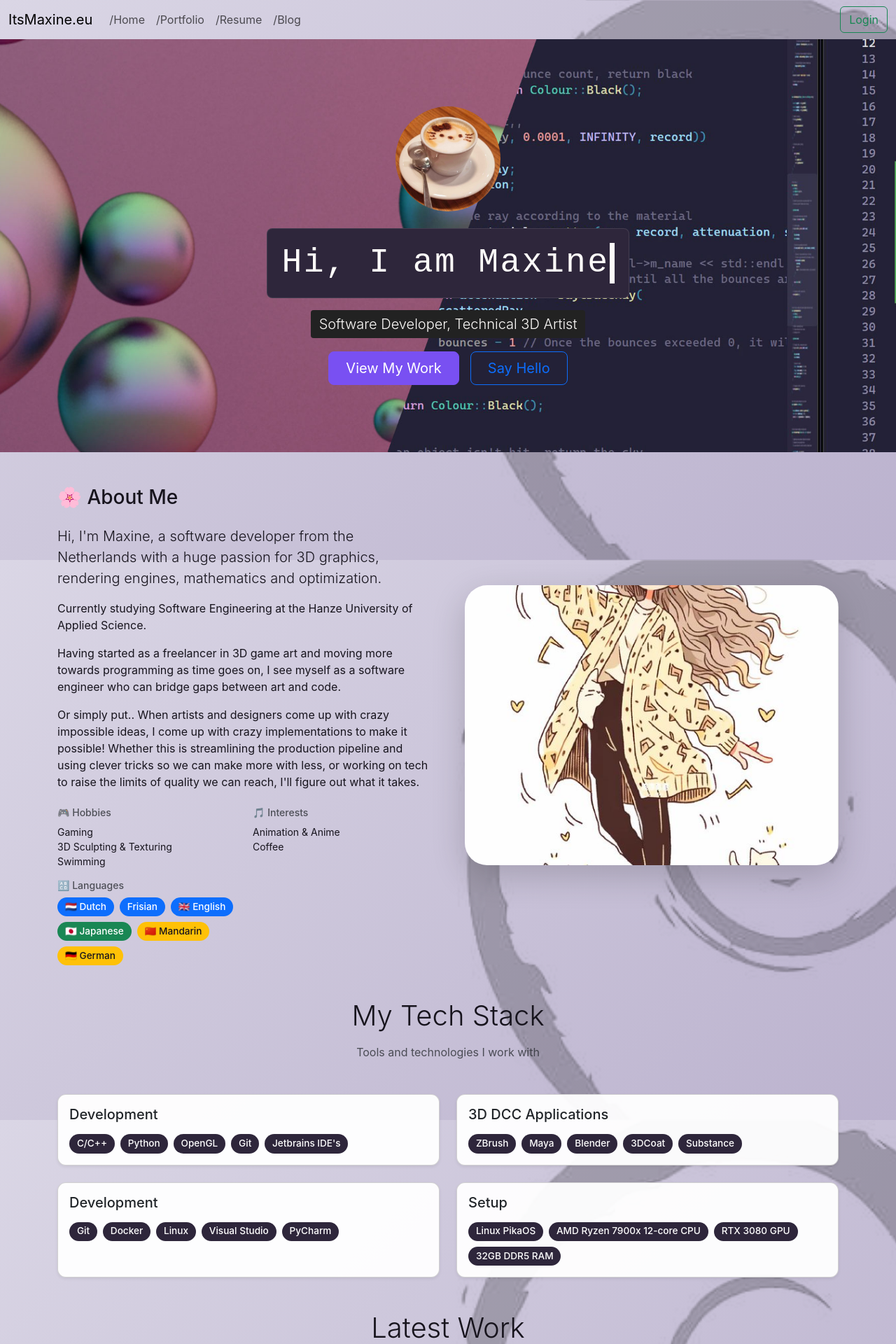
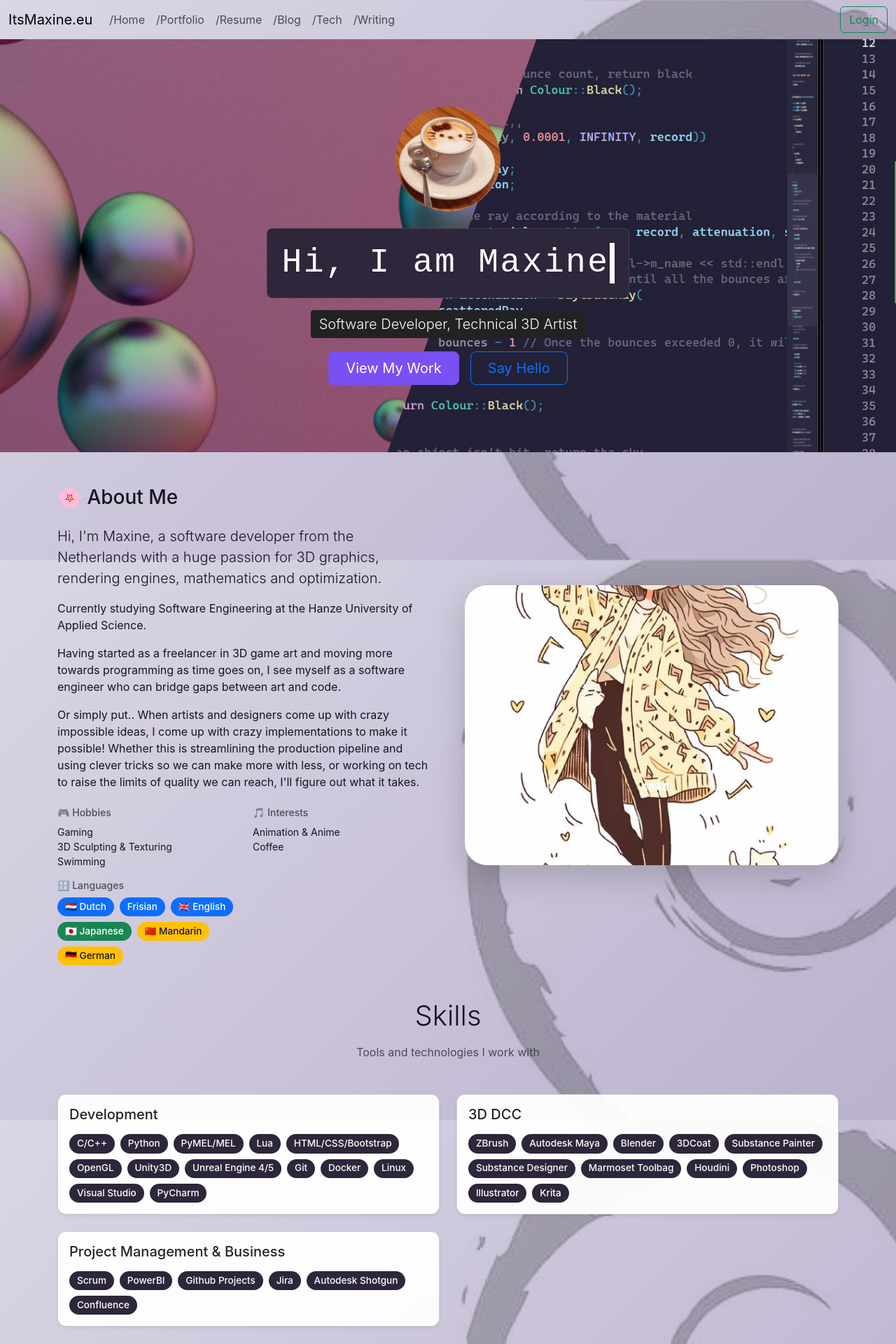
Before and after one commit to MaxineCodes/portfolio_website, a Flask app: page / in a window 1280 px wide. Shown: the top 1920 px of the page at 70% size. Run offline with Flask 3, Linux system fonts and the light colour scheme.

Commit message:
added tech, writing, and blog routes and html files

```diff
--- a/app.py
+++ b/app.py
@@ -10,12 +10,21 @@ def index():
 @app.route("/portfolio")
 def portfolio():
     return render_template("portfolio.html")
+@app.route("/blog")
+def blog():
+    return render_template("blog.html")
 @app.route("/resume")
 def resume():
     return render_template("resume.html")
 @app.route("/contact")
 def contact():
     return render_template("contact.html")
+@app.route("/tech")
+def tech():
+    return render_template("tech.html")
+@app.route("/writing")
+def writing():
+    return render_template("writing.html")
 
 
 #def index():
--- a/templates/base.html
+++ b/templates/base.html
@@ -47,7 +47,13 @@ body {
                         <a class="nav-link" href="{{ url_for('resume') }}">/Resume</a>
                     </li>
                     <li class="nav-item">
-                        <a class="nav-link" href="#">/Blog</a>
+                        <a class="nav-link" href="{{ url_for('blog') }}">/Blog</a>
+                    </li>
+                    <li class="nav-item">
+                        <a class="nav-link" href="{{ url_for('tech') }}">/Tech</a>
+                    </li>
+                    <li class="nav-item">
+                        <a class="nav-link" href="{{ url_for('writing') }}">/Writing</a>
                     </li>
                     <!--
                     <li class="nav-item">
@@ -77,6 +83,7 @@ body {
                 <!-- About Section -->
                 <div class="col-md-4 mb-4 mb-md-0">
                     <h5>ItsMaxine.eu</h5>
+                    <p class="small text-muted">Maxine Meijboom</p>
                     <p class="small text-muted">Software Developer & Technical 3D Artist.</p>
                 </div>
 
@@ -87,8 +94,10 @@ body {
                         <li class="mb-2"><a href="{{ url_for('index') }}" class="text-muted text-decoration-none">/Home</a></li>
                         <li class="mb-2"><a href="#" class="text-muted text-decoration-none">/Portfolio</a></li>
                         <li class="mb-2"><a href="{{ url_for('resume') }}" class="text-muted text-decoration-none">/Resume</a></li>
-                        <li class="mb-2"><a href="#" class="text-muted text-decoration-none">/Blog</a></li>
-                        <li><a href="#" class="text-muted text-decoration-none">/Contact</a></li>
+                        <li class="mb-2"><a href="{{ url_for('blog') }}" class="text-muted text-decoration-none">/Blog</a></li>
+                        <li class="mb-2"><a href="{{ url_for('tech') }}" class="text-muted text-decoration-none">/Tech<E></E></a></li>
+                        <li class="mb-2"><a href="{{ url_for('tech') }}" class="text-muted text-decoration-none">/Writing<E></E></a></li>
+                        <!-- <li><a href="#" class="text-muted text-decoration-none">/Contact</a></li> -->
                     </ul>
                 </div>
 
@@ -108,7 +117,7 @@ body {
 
             <div class="row">
                 <div class="col-12 text-center">
-                    <p class="small text-muted mb-0">&copy; 2026 ItsMaxine.eu. All rights reserved.</p>
+                    <p class="small text-muted mb-0">&copy; 2026 Maxine Meijboom. All rights reserved.</p>
                 </div>
             </div>
         </div>
--- a/templates/index.html
+++ b/templates/index.html
@@ -28,7 +28,7 @@
         Software Developer, Technical 3D Artist</p>
 
       <div class="d-flex justify-content-center gap-3 mt-4">
-        <a href="#portfolio" class="btn btn-primary btn-lg px-4">View My Work</a>
+        <a href="portfolio" class="btn btn-primary btn-lg px-4">View My Work</a>
         <a href="{{ url_for('contact') }}" class="btn btn-outline-primary btn-lg px-4">Say Hello</a>
       </div>
     </div>
@@ -102,7 +102,7 @@
     <!-- Skills Section -->
     <section id="skills" class="my-5">
         <div class="text-center mb-5">
-            <h2 class="display-6 mb-3">My Tech Stack</h2>
+            <h2 class="display-6 mb-3">Skills</h2>
             <p class="text-muted">Tools and technologies I work with</p>
         </div>
 
@@ -114,34 +114,12 @@
                         <div class="d-flex flex-wrap gap-2 mt-3">
                             <span class="badge bg-dark">C/C++</span>
                             <span class="badge bg-dark">Python</span>
+                            <span class="badge bg-dark">PyMEL/MEL</span>
+                            <span class="badge bg-dark">Lua</span>
+                            <span class="badge bg-dark">HTML/CSS/Bootstrap</span>
                             <span class="badge bg-dark">OpenGL</span>
-                            <span class="badge bg-dark">Git</span>
-                            <span class="badge bg-dark">Jetbrains IDE's</span>
-                        </div>
-                    </div>
-                </div>
-            </div>
-
-            <div class="col-md-6">
-                <div class="card tech-card h-100 shadow-sm">
-                    <div class="card-body">
-                        <h5 class="card-title">3D DCC Applications</h5>
-                        <div class="d-flex flex-wrap gap-2 mt-3">
-                            <span class="badge bg-dark">ZBrush</span>
-                            <span class="badge bg-dark">Maya</span>
-                            <span class="badge bg-dark">Blender</span>
-                            <span class="badge bg-dark">3DCoat</span>
-                            <span class="badge bg-dark">Substance</span>
-                        </div>
-                    </div>
-                </div>
-            </div>
-
-            <div class="col-md-6">
-                <div class="card tech-card h-100 shadow-sm">
-                    <div class="card-body">
-                        <h5 class="card-title">Development</h5>
-                        <div class="d-flex flex-wrap gap-2 mt-3">
+                            <span class="badge bg-dark">Unity3D</span>
+                            <span class="badge bg-dark">Unreal Engine 4/5</span>
                             <span class="badge bg-dark">Git</span>
                             <span class="badge bg-dark">Docker</span>
                             <span class="badge bg-dark">Linux</span>
@@ -155,16 +133,40 @@
             <div class="col-md-6">
                 <div class="card tech-card h-100 shadow-sm">
                     <div class="card-body">
-                        <h5 class="card-title">Setup</h5>
+                        <h5 class="card-title">3D DCC</h5>
                         <div class="d-flex flex-wrap gap-2 mt-3">
-                            <span class="badge bg-dark">Linux PikaOS</span>
-                            <span class="badge bg-dark">AMD Ryzen 7900x 12-core CPU</span>
-                            <span class="badge bg-dark">RTX 3080 GPU</span>
-                            <span class="badge bg-dark">32GB DDR5 RAM</span>
+                            <span class="badge bg-dark">ZBrush</span>
+                            <span class="badge bg-dark">Autodesk Maya</span>
+                            <span class="badge bg-dark">Blender</span>
+                            <span class="badge bg-dark">3DCoat</span>
+                            <span class="badge bg-dark">Substance Painter</span>
+                            <span class="badge bg-dark">Substance Designer</span>
+                            <span class="badge bg-dark">Marmoset Toolbag</span>
+                            <span class="badge bg-dark">Houdini</span>
+                            <span class="badge bg-dark">Photoshop</span>
+                            <span class="badge bg-dark">Illustrator</span>
+                            <span class="badge bg-dark">Krita</span>
                         </div>
                     </div>
                 </div>
             </div>
+
+            <div class="col-md-6">
+                <div class="card tech-card h-100 shadow-sm">
+                    <div class="card-body">
+                        <h5 class="card-title">Project Management & Business</h5>
+                        <div class="d-flex flex-wrap gap-2 mt-3">
+                            <span class="badge bg-dark">Scrum</span>
+                            <span class="badge bg-dark">PowerBI</span>
+                            <span class="badge bg-dark">Github Projects</span>
+                            <span class="badge bg-dark">Jira</span>
+                            <span class="badge bg-dark">Autodesk Shotgun</span>
+                            <span class="badge bg-dark">Confluence</span>
+                        </div>
+                    </div>
+                </div>
+            </div>
+
         </div>
     </section>
 
```
Also changed, not shown: templates/blog.html (added, +25 -0 lines), templates/tech.html (added, +58 -0 lines), templates/writing.html (added, +58 -0 lines).
